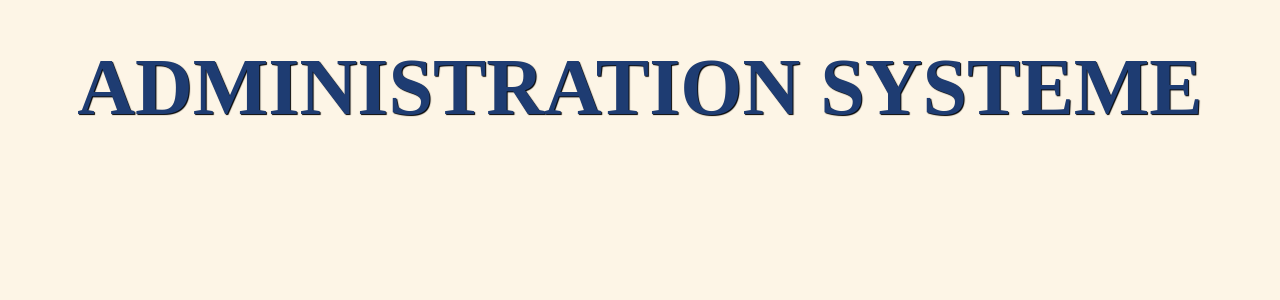
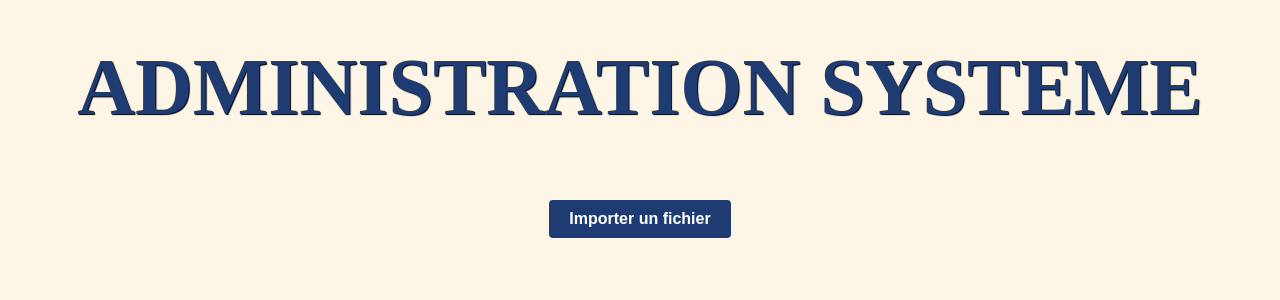
Before and after one commit to julesgtz/SAE23_push, a Django app: page /adminsite/ in a window 1280 px wide. Shown: the part 218-518 px from the top of the page. Run offline with Django 4.2, Linux system fonts and the light colour scheme.

Commit message:
Add files via upload

```diff
--- a/adminsite/templates/adminsite/index.html
+++ b/adminsite/templates/adminsite/index.html
@@ -9,7 +9,9 @@
 {% block content %}
 
     <h1>ADMINISTRATION SYSTEME</h1>
-
+<br><br><br>
+<a href="/adminsite/importe/">
+    <input type="submit" value="Importer un fichier" class="button"></a>
 {% endblock %}
 </body>
 </html>
```
